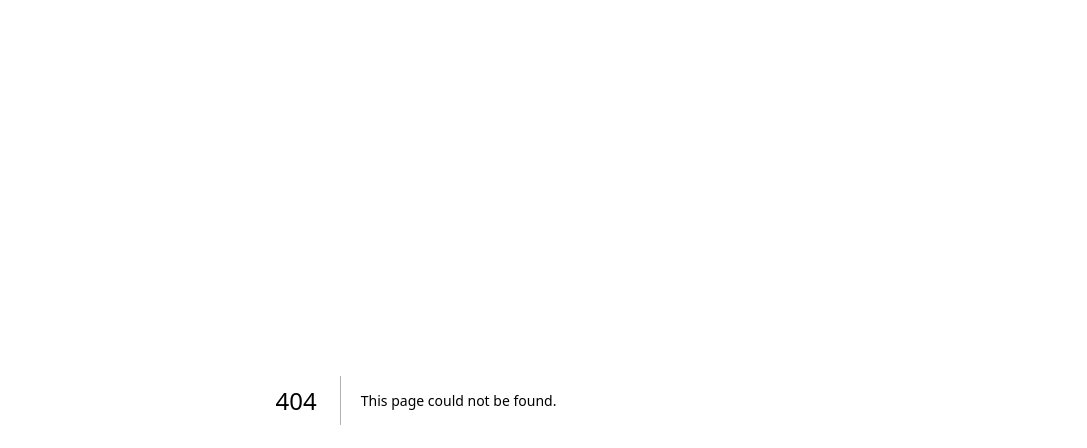
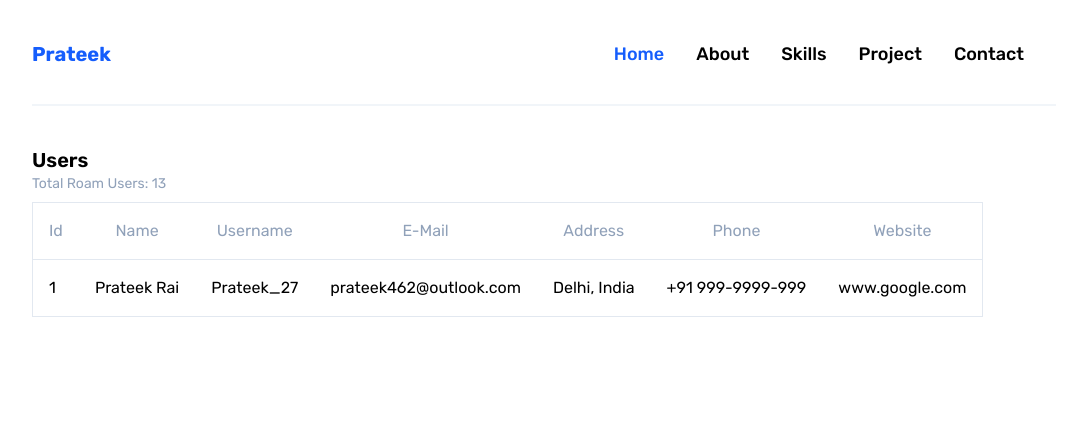
Before and after one commit to Sky28702/my-portfolio, a Next.js app: page /users in a window 1280 px wide. Before the commit this address had no page. Shown: the top 448 px of the page, without its empty margins (96-1183 px from the left). Built offline with nearby package versions, Linux system fonts and the light colour scheme.

Commit message:
tablesusers

```diff
--- a/app/page.js
+++ b/app/page.js
@@ -8,7 +8,7 @@ import Fooooooter from "@/components/Fooooooter";
 
 const Home = () => {
   return (
-    <div className=" max-w-[1024px] pl-2 relative">
+    <div className=" max-w-[1024px] pl-2 pr-2 relative">
       <Nav />
 
       <Hero />
--- /dev/null
+++ b/app/users/page.js
@@ -0,0 +1,32 @@
+import Nav from "@/components/Nav";
+import TableRow from "@/components/TableRow";
+
+const User = () => {
+  return (
+    <>
+      <Nav />
+      <section className="  ">
+        <thead className="flex flex-row justify-between">
+          <div>
+            <h1 className="font-semibold text-xl">Users</h1>
+            <p className="text-sm  text-slate-400 mb-2">Total Roam Users: 13</p>
+          </div>
+        </thead>
+        <table className="border rounded-5   [&>tr>td]:p-4 [&>tr>td]:font-normal [&>tr>td]:border-b [&>tr>td]:border-slate-200 border-slate-200">
+          <tr className="[&>th]:font-normal text-slate-400 border-b border-slate-200">
+            <th className="  p-4">Id</th>
+            <th>Name</th>
+            <th>Username</th>
+            <th>E-Mail</th>
+            <th>Address</th>
+            <th>Phone</th>
+            <th>Website</th>
+          </tr>
+          <TableRow />
+        </table>
+      </section>
+    </>
+  );
+};
+
+export default User;
--- a/components/About.js
+++ b/components/About.js
@@ -1,6 +1,6 @@
 const About = () => {
   return (
-    <section className="mb-[80px] ml-20" id="About">
+    <section className="mb-[80px] " id="About">
       <h2 className="font-semibold text-[30px] text-blue-600 text-center mb-[20px]">
         <u> About </u>
       </h2>
--- a/components/Contactus.js
+++ b/components/Contactus.js
@@ -1,6 +1,6 @@
 const Contact = () => {
   return (
-    <section className="mb-[80px] ml-20" id="Contact">
+    <section className="mb-[80px]  " id="Contact">
       <h2 className="font-semibold text-[30px] text-blue-600 text-center mb-[20px]">
         <u> Contact </u>
       </h2>
--- a/components/Fooooooter.js
+++ b/components/Fooooooter.js
@@ -1,8 +1,8 @@
 const Footer = () => {
   return (
-    <footer className="flex flex-col justify-between items-center bg-blue-600  text-white md:ml-10 ml-25">
+    <footer className="flex flex-col justify-between items-center bg-blue-600  text-white md:ml-10  ">
       <div>
-        <h2 className="font-bold mb-[40px] mt-[10px] text-lg tracking-wider mt-[40px]">
+        <h2 className="font-bold mb-[40px]  text-lg tracking-wider mt-[40px]">
           Prateek
         </h2>
       </div>
--- a/components/Hero.js
+++ b/components/Hero.js
@@ -1,10 +1,10 @@
 const Hero = () => {
   return (
     <section
-      className="md:flex sm:flex ml-9 md:flex-row sm:flex-col sm:items-left sm:justify-between md:justify-between md:items-center mt-[160px]  mb-90 ml-20  "
+      className="md:flex sm:flex ml-9 md:flex-row sm:flex-col sm:items-left sm:justify-between md:justify-between md:items-center mt-[160px]  mb-90    "
       id="Hero"
     >
-      <div className=" pl-15">
+      <div className=" pl-10">
         <h1 className="font-bold text-[40px] sm:Pl-950">
           Hi,<br></br>I'am <span className="text-blue-600">Prateek</span>
           <br></br>
--- a/components/Nav.js
+++ b/components/Nav.js
@@ -1,11 +1,37 @@
 const Nav = () => {
   return (
     <>
-      <div className="absolute w-[300px] h-full bg-sky-700 top-0 left-0"></div>
+      <div className="transition-all absolute w-[300px] h-full bg-white top-0 left-[-200%] pl-4 shadow-2xl">
+        <div className="flex flex-row justify-between items-center mb-15 pt-10">
+          <h1 className="text-blue-600 font-bold text-xl"> Prateek </h1>
+          <span className="text-xl font-bold text-sky-400 hover:pointer:cursor pr-4">
+            {" "}
+            <i class="fa-solid fa-xmark"></i>
+          </span>
+        </div>
+
+        <div className="[&_a]:hover:text-blue-600  flex flex-col text-xl">
+          <a href="#home" className="pb-18 pr-8 text-blue-600 font-medium">
+            <span ClassName=" ">Home</span>
+          </a>
+          <a href="#About" className=" pb-18 pr-8 font-medium">
+            About
+          </a>
+          <a href="#Skills" className=" pb-18 pr-8 font-medium">
+            Skills
+          </a>
+          <a href="#Project" className="pb-18 pr-8 font-medium">
+            Project
+          </a>
+          <a href="#Contact" className="pb-18 pr-8 font-medium">
+            Contact
+          </a>
+        </div>
+      </div>
 
       <header
         className="md:flex md:flex-row md:justify-between md:items-center font-bold text-lg
-    border-b-2 mb-10 pb-[36px] border-slate-100 mt-10 flex flex-row justify-between items-center"
+    border-b-2 mb-10 pb-[36px] border-slate-100 pt-10 flex flex-row justify-between items-center"
       >
         <h1 className="text-blue-600 font-bold text-xl"> Prateek </h1>
         <div className="[&_a]:hover:text-blue-600 md:flex hidden">
--- a/components/Project.js
+++ b/components/Project.js
@@ -2,7 +2,7 @@ import ProjectCards from "@/components/ProjectCard";
 
 const Project = () => {
   return (
-    <section className="mb-[80px] ml-20" id="Project">
+    <section className="mb-[80px] " id="Project">
       <h2 className="font-semibold text-[30px] text-blue-600 text-center mb-[20px]">
         <u>Projects</u>
       </h2>
--- a/components/Skills.js
+++ b/components/Skills.js
@@ -1,6 +1,6 @@
 const Skills = () => {
   return (
-    <section className="mb-[80px] ml-20" id="Skills">
+    <section className="mb-[80px] " id="Skills">
       <h2 className="font-semibold text-[30px] text-blue-600  text-center mb-[20px]">
         <u>Skills</u>
       </h2>
--- /dev/null
+++ b/components/TableRow.js
@@ -0,0 +1,17 @@
+const TableRow = () => {
+  return (
+    <>
+      <tr>
+        <td>1</td>
+        <td>Prateek Rai</td>
+        <td>Prateek_27</td>
+        <td>prateek462@outlook.com</td>
+        <td>Delhi, India</td>
+        <td>+91 999-9999-999</td>
+        <td>www.google.com</td>
+      </tr>
+    </>
+  );
+};
+
+export default TableRow;
```
